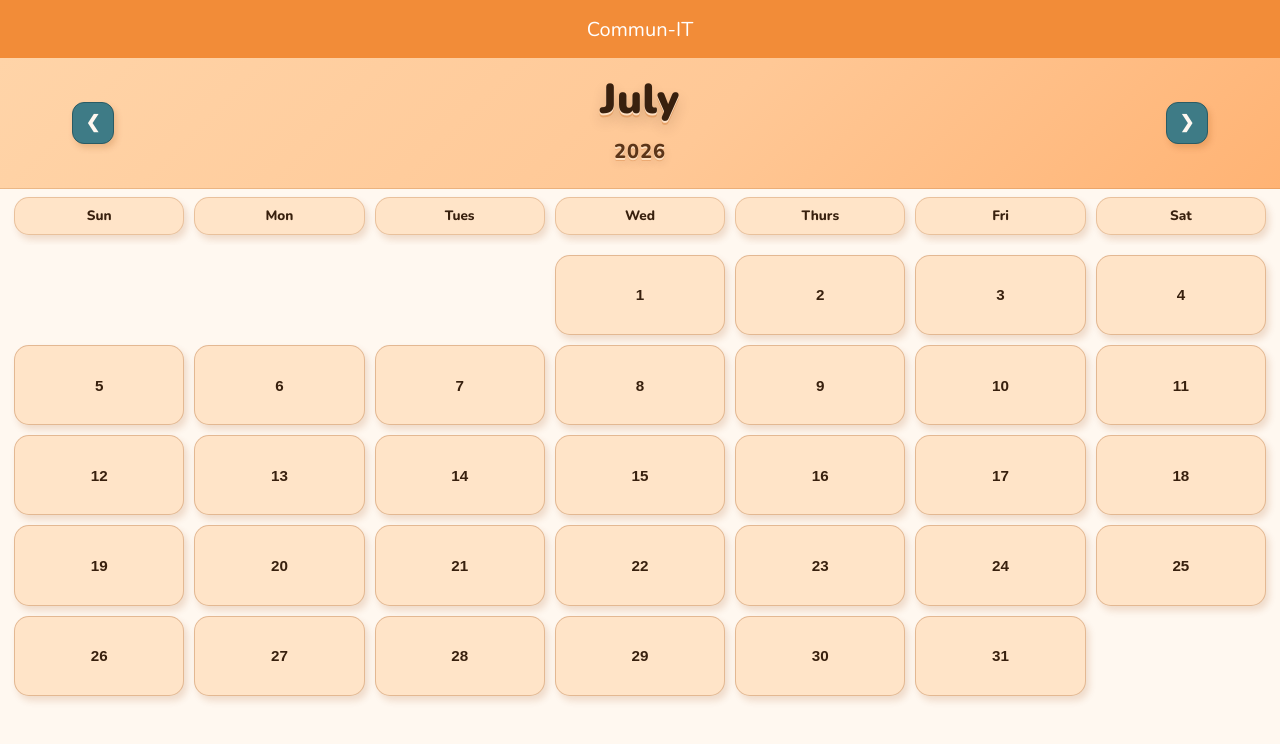
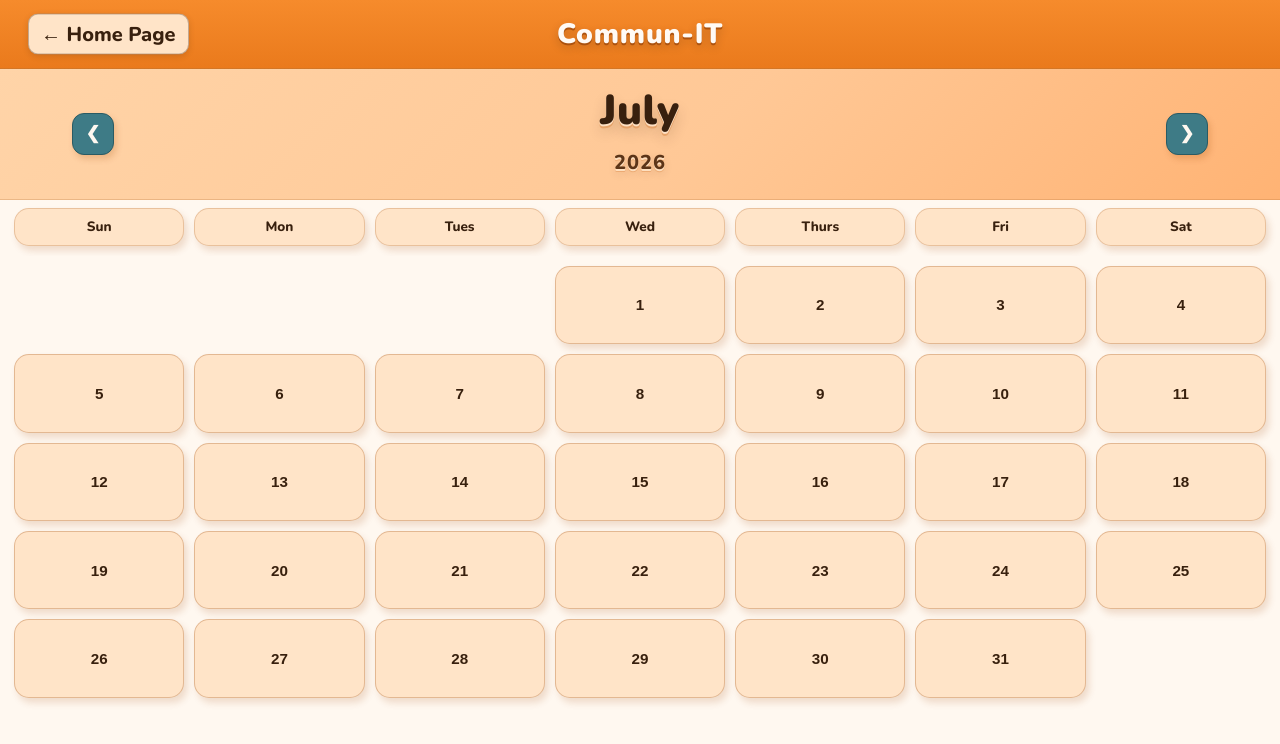
Before and after one commit to Xenny432/ITC-final-, a plain HTML site: page Months/July.html in a window 1280 px wide. Drawn offline with nearby package versions, Linux system fonts and the light colour scheme.

Commit message:
added back button in calendars

```diff
--- a/Months/calendar.js
+++ b/Months/calendar.js
@@ -26,6 +26,23 @@ function syncActivityHighlights() {
 }
 
 syncActivityHighlights();
+
+function ensureBackToContentButton() {
+  if (!document.querySelector(".days") && !document.querySelector(".month")) return;
+
+  const titleBar = document.querySelector(".title");
+  if (!titleBar || titleBar.querySelector(".back-content-btn")) return;
+
+  const backLink = document.createElement("a");
+  backLink.href = "../content.html";
+  backLink.className = "back-content-btn";
+  backLink.setAttribute("aria-label", "Back to home page");
+  backLink.innerHTML = "&#8592; Home Page";
+
+  titleBar.prepend(backLink);
+}
+
+ensureBackToContentButton();
 
 function closeActivityModal() {
   if (!modal) return;
--- a/Months/style.css
+++ b/Months/style.css
@@ -1227,3 +1227,111 @@ body:has(.month),
   transform: translateY(-4px) scale(1.04);
   box-shadow: 0.3rem 0.5rem 0.75rem rgba(110, 56, 24, 0.36);
 }
+
+.title {
+  position: relative;
+  display: flex;
+  align-items: center;
+  justify-content: center;
+}
+
+.back-content-btn {
+  position: absolute;
+  left: clamp(12px, 2.5vw, 28px);
+  top: 50%;
+  transform: translateY(-50%);
+  display: inline-flex;
+  align-items: center;
+  gap: 6px;
+  padding: 6px 12px;
+  background-color: #ffe4c8;
+  color: #38200e;
+  text-decoration: none;
+  font-family: "Nunito", sans-serif;
+  font-size: 0.9rem;
+  font-weight: 800;
+  border: 1.5px solid rgba(56, 32, 14, 0.3);
+  border-radius: 10px;
+  box-shadow: 0 2px 6px rgba(56, 32, 14, 0.16);
+  transition: background-color 0.18s ease, transform 0.18s ease, box-shadow 0.18s ease;
+}
+
+.back-content-btn:hover,
+.back-content-btn:focus-visible {
+  background-color: #fff8f0;
+  color: #1d1a15;
+  transform: translateY(calc(-50% - 1px));
+  box-shadow: 0 4px 10px rgba(56, 32, 14, 0.24);
+}
+
+/* changes in Commun-IT title*/
+.title {
+  min-height: 52px;
+  padding: 8px 16px;
+  background: linear-gradient(180deg, #f68b2c 0%, #ea7a1c 100%);
+  border-bottom: 1.5px solid rgba(56, 32, 14, 0.18);
+}
+
+.title a:not(.back-content-btn),
+.title .brand-title {
+  font-family: "Nunito", sans-serif;
+  font-size: clamp(1.35rem, 2.2vw, 1.75rem);
+  font-weight: 900;
+  letter-spacing: 0.03em;
+  color: #fffaf5;
+  text-decoration: none;
+  text-shadow:
+    0 2px 0 rgba(145, 62, 6, 0.65),
+    0 4px 10px rgba(56, 32, 14, 0.22);
+  transition: transform 0.18s ease, text-shadow 0.18s ease;
+}
+
+.title a:not(.back-content-btn):hover,
+.title .brand-title:hover {
+  transform: translateY(-1px);
+  text-shadow:
+    0 2px 0 rgba(145, 62, 6, 0.75),
+    0 6px 14px rgba(56, 32, 14, 0.28);
+}
+
+/* Keep ← Home Page crisp and easy to read */
+.back-content-btn {
+  color: #38200e !important;
+  background-color: #ffe4c8 !important;
+}
+
+/* Make "Commun-IT" larger on content.html (home dashboard)*/
+body:not(:has(.month)) .title {
+  display: flex;
+  align-items: center;
+  justify-content: center;
+  min-height: 58px;
+  padding: 10px 16px;
+}
+
+body:not(:has(.month)) .title h1 {
+  margin: 0;
+  font-family: "Nunito", sans-serif;
+  font-size: clamp(1.55rem, 2.6vw, 2.05rem);
+  font-weight: 900;
+  letter-spacing: 0.03em;
+  color: #1d1a15;
+  text-shadow:
+    0 2px 0 rgba(255, 228, 200, 0.4),
+    0 4px 10px rgba(0, 0, 0, 0.14);
+}
+
+/* adjust font style of school calendar*/
+.calendar-title,
+.calendar-title span {
+  font-family: "Nunito", sans-serif !important;
+  font-size: inherit;
+  font-weight: 800 !important;
+  letter-spacing: 0.01em;
+}
+
+.calendar-title span,
+.announcement-title span {
+  font-family: "Nunito", sans-serif !important;
+  font-weight: 800 !important;
+}
```
Also changed, not shown: content.html (+1 -1 lines).
